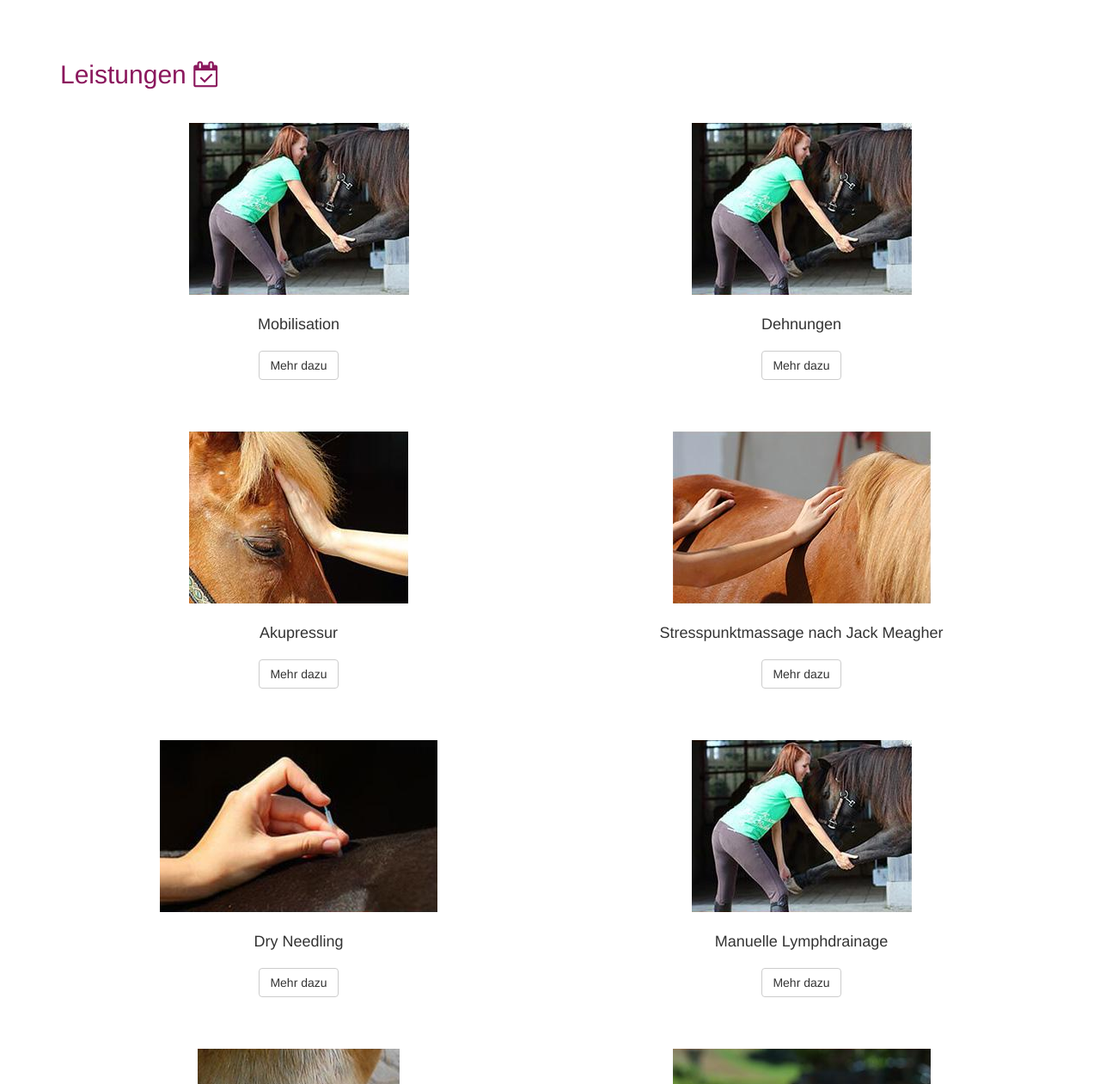
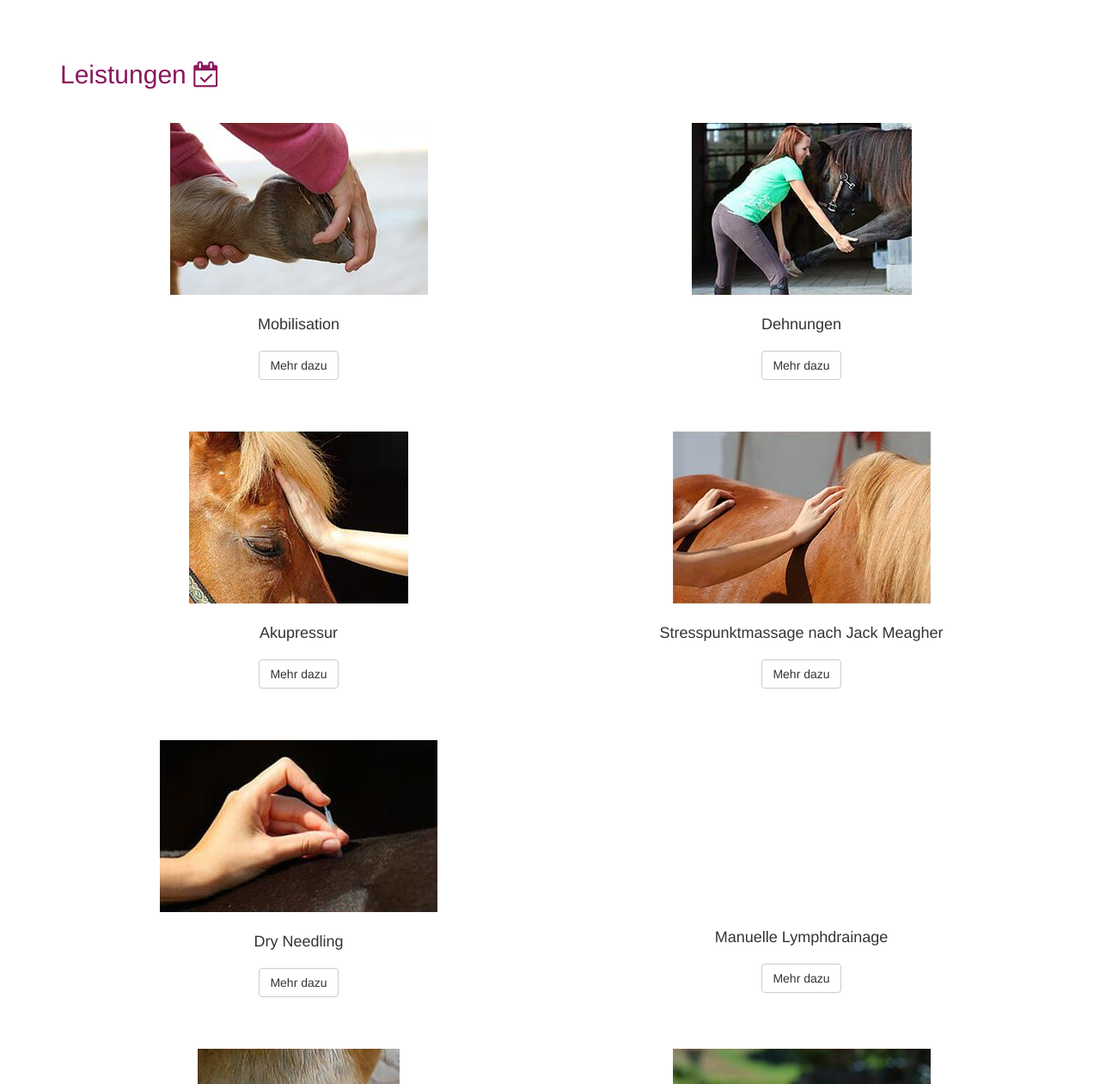
Before and after one commit to siluri/pfit, a website built with webpack: page index.html in a window 1280 px wide. Shown: the part 3896-5157 px from the top of the page at 86% size. Built offline with nearby package versions, Linux system fonts and the light colour scheme; files whose address does not match are found by name.

Commit message:
images & textupdate leistungen

```diff
--- a/css/pr.scss
+++ b/css/pr.scss
@@ -18,6 +18,11 @@ body, html {
 .leistung_dehnung { background-position: -0px -800px; width: 256px; height: 200px; }
 .leistung_akkupressur { background-position: -0px -1000px; width: 255px; height: 200px; }
 .leistung_blutegel { background-position: -0px -1200px; width: 235px; height: 200px; }
+
+.leistung_leer {
+  height: 200px;
+  width: 300px;
+}
 
 .imgkreis {
   border-radius: 50%;
--- a/index.html
+++ b/index.html
@@ -222,7 +222,7 @@
                     <!-- Mobilisation -->
                     <div class="col-xs-12 col-sm-6 col-md-6">
                         <div class="card">
-                            <div class="leistung_dehnung"></div>
+                            <div class="leistung_mobilisation"></div>
                             <!-- <span class="glyphicon glyphicon-move"></span> -->
                             <div class="card-body">
                                 <h4 class="card-title">Mobilisation</h4>
@@ -311,7 +311,7 @@
                     <!-- Lymphdrainage -->
                     <div class="col-xs-12 col-sm-6 col-md-6">
                         <div class="card">
-                            <div class="leistung_dehnung"></div>
+                            <div class="leistung_leer"></div>
                             <!-- <span class="glyphicon glyphicon-download-alt"></span> -->
                             <div class="card-body">
                                 <h4 class="card-title">Manuelle Lymphdrainage</h4>
```
